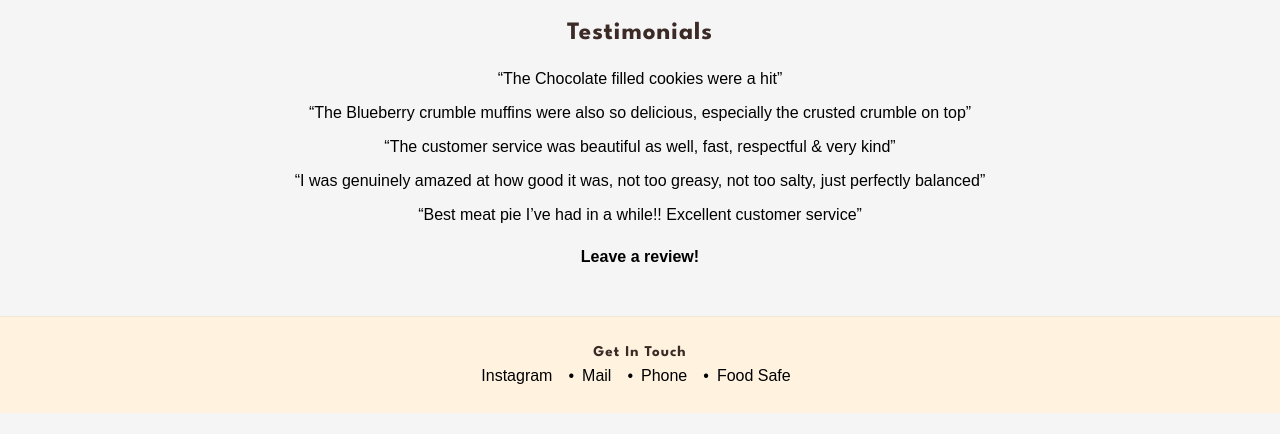
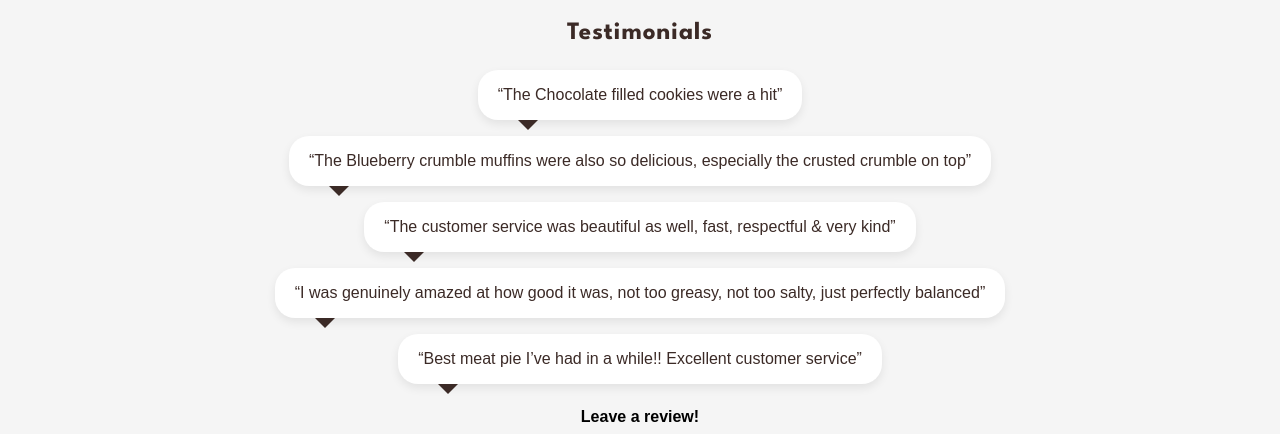
Before and after one commit to Isioma2002/SunBakedPastries, a React (Vite) app: page / in a window 1280 px wide. Shown: the part 969-1403 px from the top of the page. Before the commit the page ends 1382 px from the top, so only its background shows below. Built offline with nearby package versions, Linux system fonts and the light colour scheme.

Commit message:
final edit before 3rd meeting

```diff
--- a/src/pages/Home.jsx
+++ b/src/pages/Home.jsx
@@ -17,11 +17,29 @@ export default function Home() {
         <p>From family gatherings to special events</p>
 
         <h3><strong>Testimonials</strong></h3>
-        <p>“The Chocolate filled cookies were a hit”</p>
-        <p>“The Blueberry crumble muffins were also so delicious, especially the crusted crumble on top”</p>
-        <p>“The customer service was beautiful as well, fast, respectful & very kind”</p>
-        <p>“I was genuinely amazed at how good it was, not too greasy, not too salty, just perfectly balanced”</p>
-        <p>“Best meat pie I’ve had in a while!! Excellent customer service”</p>
+
+<div className="testimonials">
+  <div className="speech-bubble">
+    “The Chocolate filled cookies were a hit”
+  </div>
+
+  <div className="speech-bubble">
+    “The Blueberry crumble muffins were also so delicious, especially the crusted crumble on top”
+  </div>
+
+  <div className="speech-bubble">
+    “The customer service was beautiful as well, fast, respectful & very kind”
+  </div>
+
+  <div className="speech-bubble">
+    “I was genuinely amazed at how good it was, not too greasy, not too salty, just perfectly balanced”
+  </div>
+
+  <div className="speech-bubble">
+    “Best meat pie I’ve had in a while!! Excellent customer service”
+  </div>
+</div>
+
         <div className="review-link-container">
           <a
             href="https://share.google/WMmwBfF4xqwI8j2Rz"
--- a/src/styles/main.css
+++ b/src/styles/main.css
@@ -241,3 +241,34 @@ p {
   max-width: 900px;
   margin: 0 auto;
 }
+
+.testimonials {
+  display: flex;
+  flex-direction: column;
+  gap: 1rem;
+  margin-top: 1.5rem;
+}
+
+/* Speech bubble */
+.speech-bubble {
+  position: relative;
+  background: #fff;
+  color: #3B2A26;;
+  padding: 1rem 1.25rem;
+  border-radius: 20px;
+  max-width: 700px;
+  margin: 0 auto;
+  font-family: "Arial Nova", Arial, sans-serif;
+  box-shadow: 0 4px 10px rgba(0, 0, 0, 0.08);
+}
+
+/* Tail of the speech bubble */
+.speech-bubble::after {
+  content: "";
+  position: absolute;
+  bottom: -10px;
+  left: 40px;
+  border-width: 10px 10px 0;
+  border-style: solid;
+  border-color: #3B2A26 transparent transparent transparent;
+}
```
